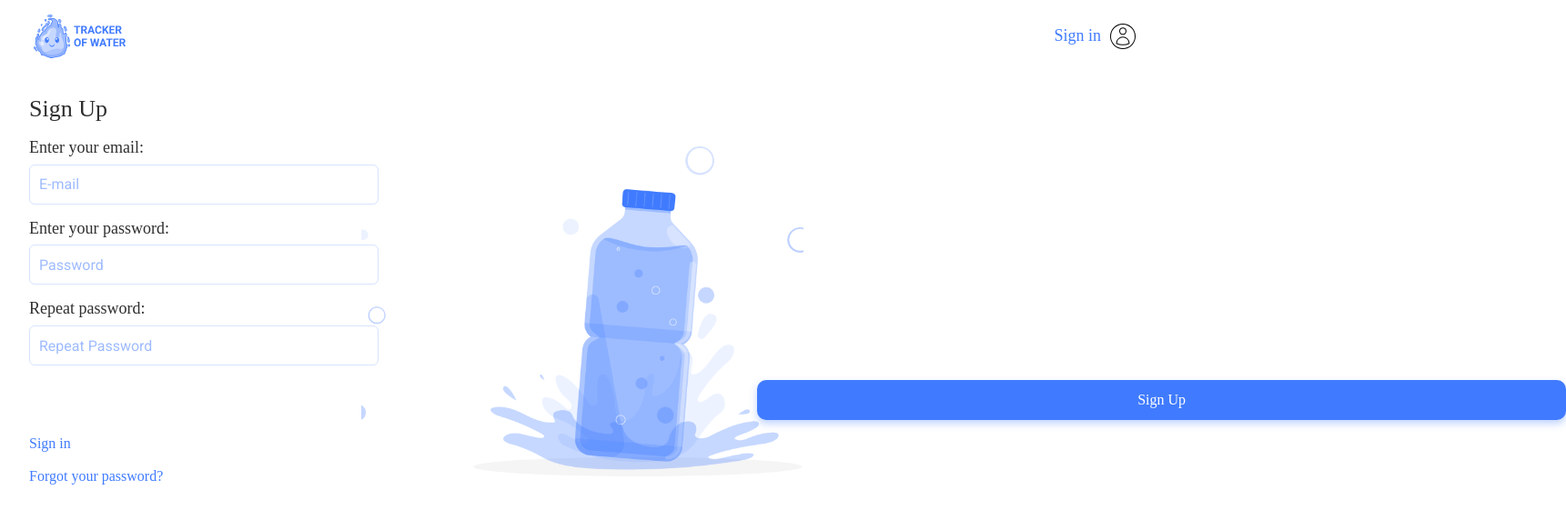
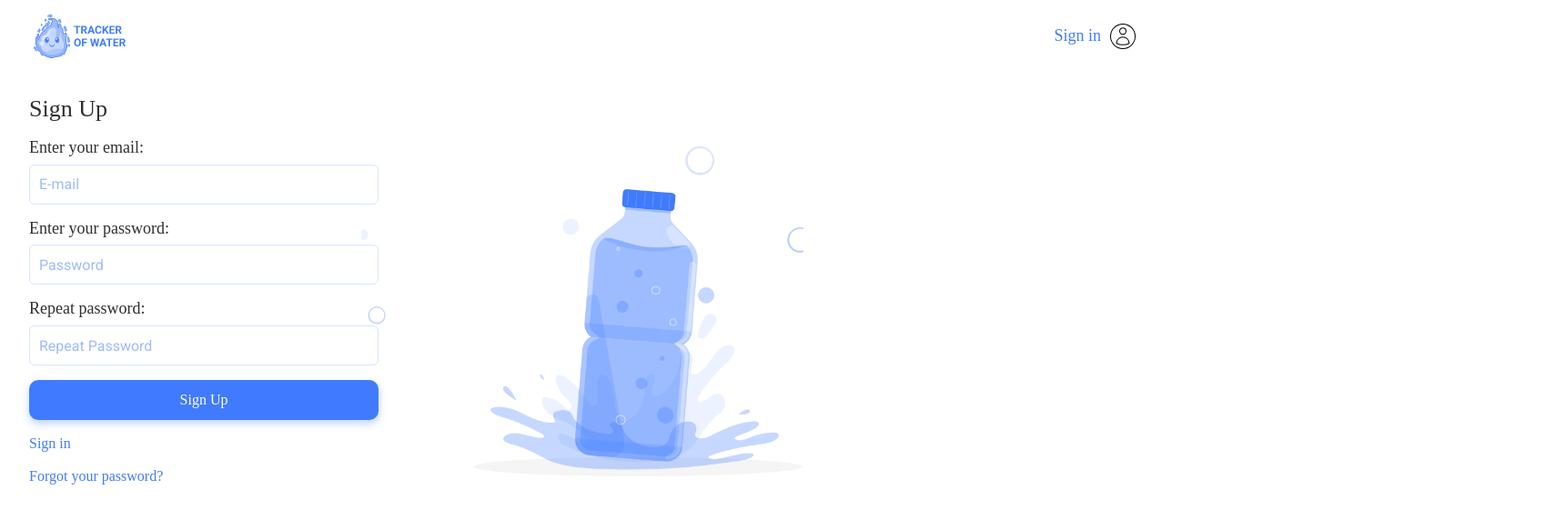
Before and after one commit to AlexSerg01/team-project-watter-app, a React (Vite) app: page /signup in a window 1280 px wide. Shown: the top 572 px of the page at 91% size, 1721 px wide, since content can reach past the window. Built offline with nearby package versions, Linux system fonts and the light colour scheme.

Commit message:
update_css_button_SignIn_SignUp

```diff
--- a/src/components/AuthFrom/AuthForm.module.css
+++ b/src/components/AuthFrom/AuthForm.module.css
@@ -131,6 +131,7 @@
     cursor: pointer;
     transition: background-color 0.3s ease;
     width: 100%;
+    margin: 0;
   }
 
   .auth_form a {
--- a/src/components/ForgotPasswordForm/ForgotPasswordForm.module.css
+++ b/src/components/ForgotPasswordForm/ForgotPasswordForm.module.css
@@ -136,6 +136,7 @@ input.inputError {
   color: var(--PRIMERY-WHITE);
   background: var(--PRIMERY-BLUE);
   border: 0.01px solid var(--PRIMERY-BLUE);
+  margin-left: 0;
 
   border-radius: 10px;
   box-shadow: 0 4px 8px 0 rgba(64, 123, 255, 0.34);
```
